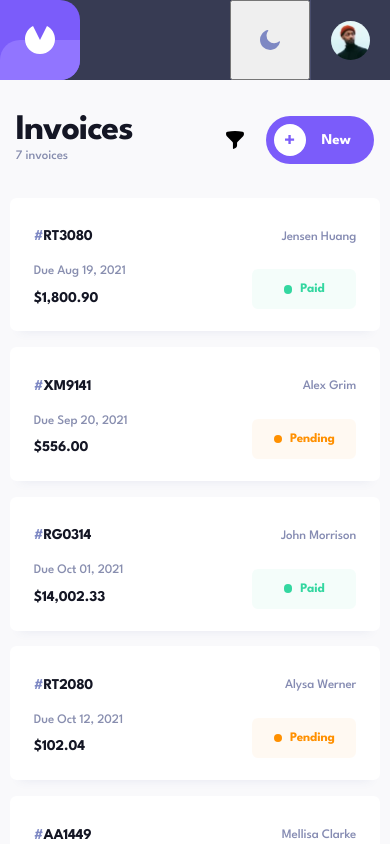
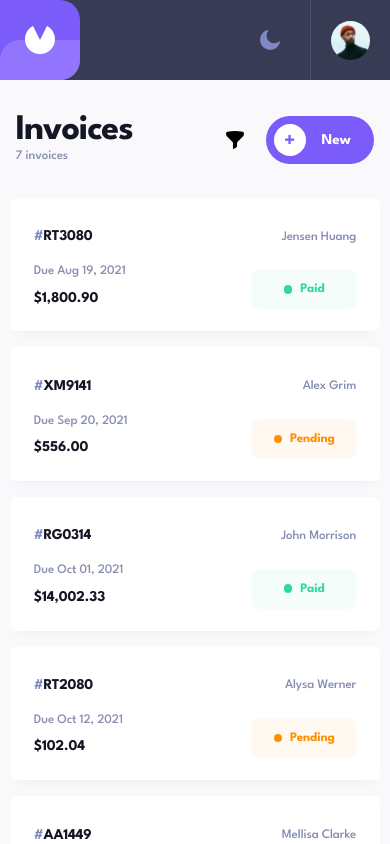
Before and after one commit to oduwoleeyinojuoluwa44/invoice-app, a React (Vite) app: page / in a window 390 px wide. Shown: the top 844 px of the page. Built offline with nearby package versions, Linux system fonts and the light colour scheme.

Commit message:
fix(nav): Match theme toggle to Figma
Reset native button chrome while preserving accessible focus and align mobile nav slots with the design.

```diff
--- a/src/assets/styles/modules/nav.module.css
+++ b/src/assets/styles/modules/nav.module.css
@@ -74,10 +74,32 @@
 	display: flex;
 	justify-content: center;
 	align-items: center;
+	border: 0;
+	background: transparent;
+	padding: 0;
+	cursor: pointer;
 }
 
 .wrapper > .darkmodeToggle img {
-	cursor: pointer;
+	width: 1.53846rem;
+	height: 1.53846rem;
+	display: block;
+	transition: filter 0.2s ease;
+}
+
+.wrapper > .darkmodeToggle:hover img {
+	filter: brightness(0) invert(1);
+}
+
+.wrapper > .darkmodeToggle:focus {
+	border: 0;
+	outline: none;
+}
+
+.wrapper > .darkmodeToggle:focus-visible {
+	outline: 2px solid var(--02);
+	outline-offset: -0.61538rem;
+	border-radius: 0.92308rem;
 }
 
 @media screen and (max-width: 767px) {
@@ -104,6 +126,14 @@
 		width: 12.307rem;
 	}
 
+	.wrapper > .darkmodeToggle,
+	.wrapper > .imgContainer {
+		width: 6.15385rem;
+		height: 6.15385rem;
+		aspect-ratio: auto;
+		flex: 0 0 6.15385rem;
+	}
+
 	.wrapper > .imgContainer {
 		border-top: 0;
 		border-left: 1px #494e6e solid;
```
